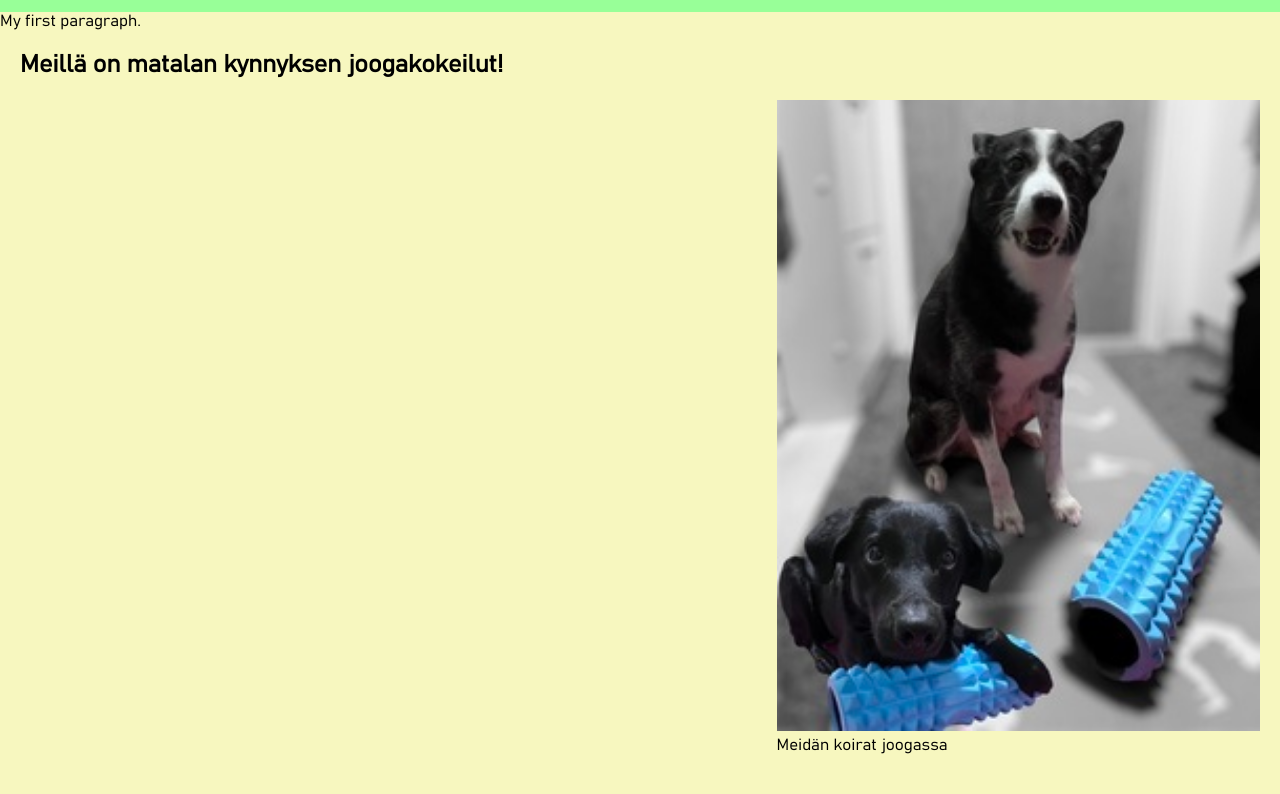
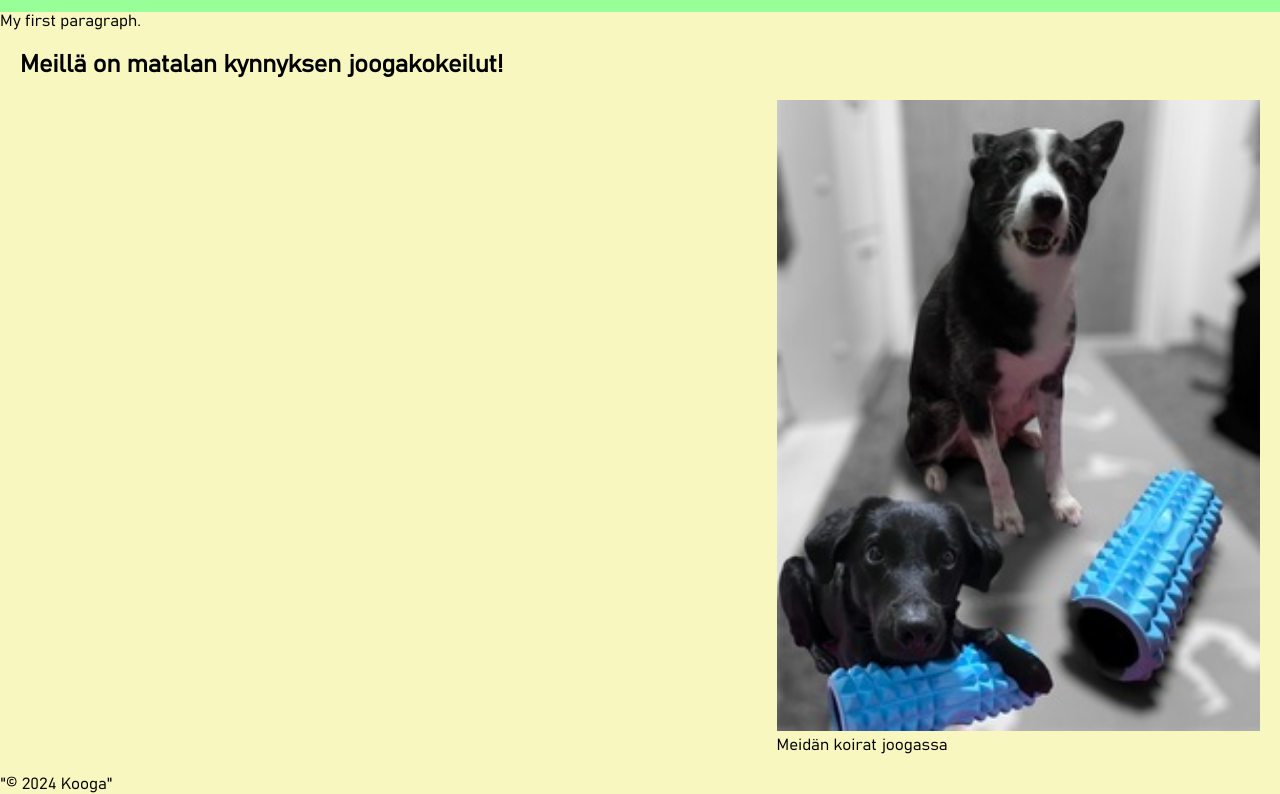
Before and after one commit to Karjiss/Karjiss, a plain HTML site: page index.html in a window 1280 px wide. Shown: the part 73-867 px from the top of the page. Drawn offline with Linux system fonts and the light colour scheme.

Commit message:
kusinen footer

```diff
--- a/index.html
+++ b/index.html
@@ -43,6 +43,10 @@
             </figure>
         </div>
     </section>
+    <div class="footerLeft">
+      <p>"© 2024 Kooga"
+      </p>
+    </div>
 
 </body>
 </html>
--- a/tyyli.css
+++ b/tyyli.css
@@ -92,4 +92,7 @@ body {
     .grid-container {
         grid-template-columns: 1fr;
     }
+
+
+
 }
```
